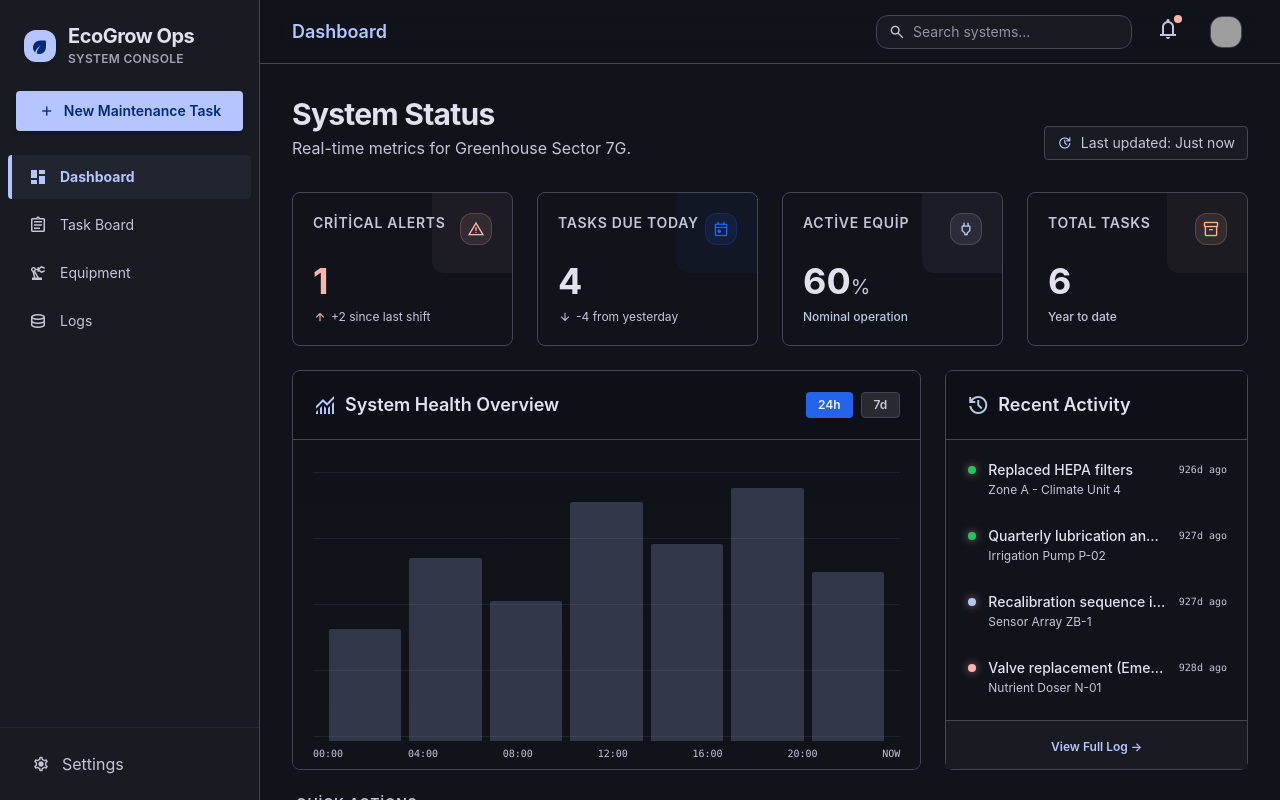
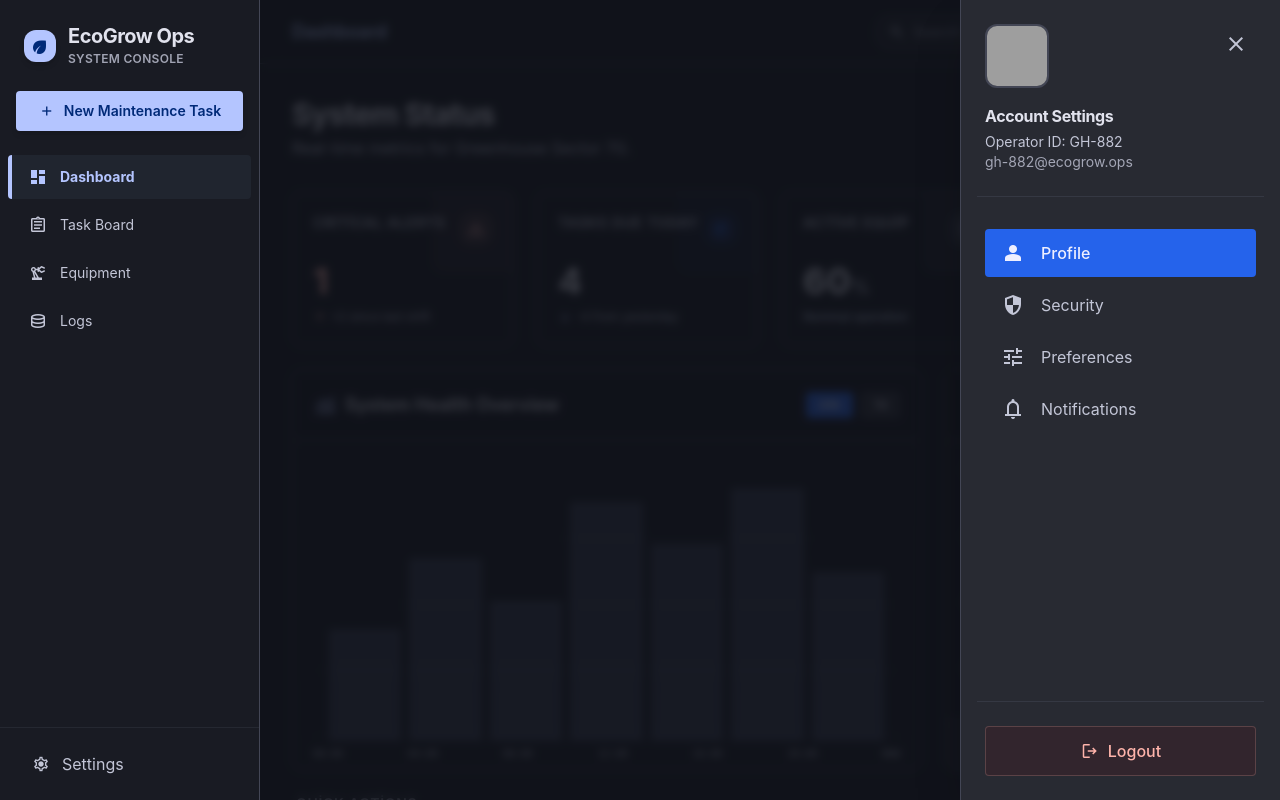
Before and after one commit to hikmetgulsesli/greenhouse-ops-rootfix-0509-scopefix, a React (Vite) app: page / in a window 1280 px wide. Both pictures are taken after a click on the button "notifications". Shown: the top 800 px of the page. Built offline with nearby package versions, Linux system fonts and the light colour scheme; grey boxes are pictures that could not be loaded.

Commit message:
feat: QA-FIX-001 - wire all unwired buttons with onClick handlers

```diff
--- a/src/App.tsx
+++ b/src/App.tsx
@@ -157,6 +157,7 @@ function AppShell({
               />
             </div>
             <button
+              onClick={() => setProfileOpen(true)}
               className="text-on-surface-variant hover:bg-surface-container-highest p-2 rounded-full transition-colors cursor-pointer active:opacity-80 relative"
               aria-label="Notifications"
             >
@@ -282,7 +283,10 @@ function AppShell({
             </button>
           </div>
           <nav className="flex-1 flex flex-col space-y-1 font-body text-body-md text-primary">
-            <button className="flex items-center gap-4 py-3 px-4 bg-primary-container text-on-primary-container rounded-lg mx-2 transition-colors focus:outline-none focus:ring-2 focus:ring-primary focus:ring-offset-2 focus:ring-offset-surface-container-high font-medium text-left cursor-pointer">
+            <button
+              onClick={() => setProfileOpen(false)}
+              className="flex items-center gap-4 py-3 px-4 bg-primary-container text-on-primary-container rounded-lg mx-2 transition-colors focus:outline-none focus:ring-2 focus:ring-primary focus:ring-offset-2 focus:ring-offset-surface-container-high font-medium text-left cursor-pointer"
+            >
               <span
                 className="material-symbols-outlined"
                 style={{ fontVariationSettings: "'FILL' 1" }}
@@ -291,21 +295,33 @@ function AppShell({
               </span>
               Profile
             </button>
-            <button className="flex items-center gap-4 py-3 px-4 text-on-surface-variant hover:text-on-surface hover:bg-surface-container-highest mx-2 rounded-lg transition-colors focus:outline-none focus:ring-2 focus:ring-primary focus:ring-offset-2 focus:ring-offset-surface-container-high text-left cursor-pointer">
+            <button
+              onClick={() => setProfileOpen(false)}
+              className="flex items-center gap-4 py-3 px-4 text-on-surface-variant hover:text-on-surface hover:bg-surface-container-highest mx-2 rounded-lg transition-colors focus:outline-none focus:ring-2 focus:ring-primary focus:ring-offset-2 focus:ring-offset-surface-container-high text-left cursor-pointer"
+            >
               <span className="material-symbols-outlined">security</span>
               Security
             </button>
-            <button className="flex items-center gap-4 py-3 px-4 text-on-surface-variant hover:text-on-surface hover:bg-surface-container-highest mx-2 rounded-lg transition-colors focus:outline-none focus:ring-2 focus:ring-primary focus:ring-offset-2 focus:ring-offset-surface-container-high text-left cursor-pointer">
+            <button
+              onClick={() => setProfileOpen(false)}
+              className="flex items-center gap-4 py-3 px-4 text-on-surface-variant hover:text-on-surface hover:bg-surface-container-highest mx-2 rounded-lg transition-colors focus:outline-none focus:ring-2 focus:ring-primary focus:ring-offset-2 focus:ring-offset-surface-container-high text-left cursor-pointer"
+            >
               <span className="material-symbols-outlined">tune</span>
               Preferences
             </button>
-            <button className="flex items-center gap-4 py-3 px-4 text-on-surface-variant hover:text-on-surface hover:bg-surface-container-highest mx-2 rounded-lg transition-colors focus:outline-none focus:ring-2 focus:ring-primary focus:ring-offset-2 focus:ring-offset-surface-container-high text-left cursor-pointer">
+            <button
+              onClick={() => setProfileOpen(false)}
+              className="flex items-center gap-4 py-3 px-4 text-on-surface-variant hover:text-on-surface hover:bg-surface-container-highest mx-2 rounded-lg transition-colors focus:outline-none focus:ring-2 focus:ring-primary focus:ring-offset-2 focus:ring-offset-surface-container-high text-left cursor-pointer"
+            >
               <span className="material-symbols-outlined">notifications</span>
               Notifications
             </button>
           </nav>
           <div className="mt-auto pt-6 border-t border-outline-variant/50 px-2 pb-2">
-            <button className="w-full flex items-center justify-center gap-2 py-3 px-4 text-error bg-error-container/10 border border-error/20 hover:bg-error-container/20 rounded-lg transition-colors font-medium focus:outline-none focus:ring-2 focus:ring-error focus:ring-offset-2 focus:ring-offset-surface-container-high cursor-pointer">
+            <button
+              onClick={() => setProfileOpen(false)}
+              className="w-full flex items-center justify-center gap-2 py-3 px-4 text-error bg-error-container/10 border border-error/20 hover:bg-error-container/20 rounded-lg transition-colors font-medium focus:outline-none focus:ring-2 focus:ring-error focus:ring-offset-2 focus:ring-offset-surface-container-high cursor-pointer"
+            >
               <span className="material-symbols-outlined text-[20px]">logout</span>
               Logout
             </button>
--- a/src/screens/EmptyState.tsx
+++ b/src/screens/EmptyState.tsx
@@ -110,10 +110,18 @@ export function EmptyState(props: EmptyStateProps = {}) {
                   readOnly
                 />
               </div>
-              <button className="text-on-surface-variant hover:bg-surface-container-highest rounded-full transition-colors p-2 cursor-pointer active:opacity-80 flex items-center justify-center" aria-label="Notifications">
+              <button
+                onClick={() => handleNav("settings")}
+                className="text-on-surface-variant hover:bg-surface-container-highest rounded-full transition-colors p-2 cursor-pointer active:opacity-80 flex items-center justify-center"
+                aria-label="Notifications"
+              >
                 <span className="material-symbols-outlined">notifications</span>
               </button>
-              <button className="text-on-surface-variant hover:bg-surface-container-highest rounded-full transition-colors p-2 cursor-pointer active:opacity-80 flex items-center justify-center relative" aria-label="User profile">
+              <button
+                onClick={() => handleNav("settings")}
+                className="text-on-surface-variant hover:bg-surface-container-highest rounded-full transition-colors p-2 cursor-pointer active:opacity-80 flex items-center justify-center relative"
+                aria-label="User profile"
+              >
                 <span className="material-symbols-outlined">account_circle</span>
                 <span className="sr-only">User Profile</span>
               </button>
--- a/src/screens/FilteredOverview.tsx
+++ b/src/screens/FilteredOverview.tsx
@@ -224,6 +224,7 @@ export function FilteredOverview(props: FilteredOverviewProps = {}) {
                     </div>
                     <div className="relative group">
                       <button
+                        onClick={() => handleNavigate("tasks")}
                         className="text-on-surface-variant hover:text-on-surface p-1 rounded hover:bg-surface-container-highest cursor-pointer"
                         aria-label="Task options"
                       >
--- a/src/screens/Settings.tsx
+++ b/src/screens/Settings.tsx
@@ -89,7 +89,10 @@ export function Settings(props: SettingsProps = {}) {
           </div>
         </div>
         <div className="p-4">
-          <button className="w-full bg-primary text-on-primary py-2.5 px-4 rounded-lg font-semibold text-sm shadow-md hover:brightness-110 focus:ring-2 focus:ring-primary focus:ring-offset-2 focus:ring-offset-background transition-colors active:scale-[0.98] flex items-center justify-center gap-2 cursor-pointer">
+          <button
+            onClick={() => onNavigate?.('tasks', 'tasks')}
+            className="w-full bg-primary text-on-primary py-2.5 px-4 rounded-lg font-semibold text-sm shadow-md hover:brightness-110 focus:ring-2 focus:ring-primary focus:ring-offset-2 focus:ring-offset-background transition-colors active:scale-[0.98] flex items-center justify-center gap-2 cursor-pointer"
+          >
             <span className="material-symbols-outlined text-[18px]">add</span>
             New Maintenance Task
           </button>
@@ -113,11 +116,17 @@ export function Settings(props: SettingsProps = {}) {
           </button>
         </div>
         <div className="p-3 border-t border-outline-variant space-y-1">
-          <button className="flex items-center gap-3 w-full text-left py-3 px-4 transition-colors hover:bg-surface-container-high rounded-lg font-body text-label-md antialiased group active:scale-[0.98] cursor-pointer text-on-surface-variant hover:text-on-surface">
+          <button
+            onClick={() => onNavigate?.('settings', 'settings')}
+            className="flex items-center gap-3 w-full text-left py-3 px-4 transition-colors hover:bg-surface-container-high rounded-lg font-body text-label-md antialiased group active:scale-[0.98] cursor-pointer text-on-surface-variant hover:text-on-surface"
+          >
             <span className="material-symbols-outlined group-hover:text-primary transition-colors">help</span>
             Support
           </button>
-          <button className="flex items-center gap-3 w-full text-left py-3 px-4 rounded-r-lg font-body text-label-md antialiased active:scale-[0.98] transition-transform text-primary border-l-4 border-primary bg-secondary-container/20 font-bold">
+          <button
+            onClick={() => onNavigate?.('settings', 'settings')}
+            className="flex items-center gap-3 w-full text-left py-3 px-4 rounded-r-lg font-body text-label-md antialiased active:scale-[0.98] transition-transform text-primary border-l-4 border-primary bg-secondary-container/20 font-bold"
+          >
             <span className="material-symbols-outlined" style={{ fontVariationSettings: "'FILL' 1" }}>settings</span>
             Settings
           </button>
@@ -136,16 +145,28 @@ export function Settings(props: SettingsProps = {}) {
           </div>
           <div className="flex items-center gap-2">
             <div className="relative group">
-              <button className="p-2 text-on-surface-variant hover:bg-surface-container-highest hover:text-primary rounded-full transition-colors cursor-pointer active:opacity-80" aria-label="Search">
+              <button
+              onClick={() => onNavigate?.('dashboard', 'dashboard')}
+              className="p-2 text-on-surface-variant hover:bg-surface-container-highest hover:text-primary rounded-full transition-colors cursor-pointer active:opacity-80"
+              aria-label="Search"
+            >
                 <span className="material-symbols-outlined">search</span>
               </button>
             </div>
             <div className="h-6 w-px bg-outline-variant mx-2"></div>
-            <button className="p-2 text-on-surface-variant hover:bg-surface-container-highest hover:text-primary rounded-full transition-colors cursor-pointer active:opacity-80 relative" aria-label="Notifications">
+            <button
+              onClick={() => onNavigate?.('settings', 'settings')}
+              className="p-2 text-on-surface-variant hover:bg-surface-container-highest hover:text-primary rounded-full transition-colors cursor-pointer active:opacity-80 relative"
+              aria-label="Notifications"
+            >
               <span className="material-symbols-outlined">notifications</span>
               <span className="absolute top-1 right-1 w-2 h-2 bg-error rounded-full"></span>
             </button>
-            <button className="p-2 text-on-surface-variant hover:bg-surface-container-highest hover:text-primary rounded-full transition-colors cursor-pointer active:opacity-80" aria-label="Account">
+            <button
+              onClick={() => onNavigate?.('settings', 'settings')}
+              className="p-2 text-on-surface-variant hover:bg-surface-container-highest hover:text-primary rounded-full transition-colors cursor-pointer active:opacity-80"
+              aria-label="Account"
+            >
               <span className="material-symbols-outlined">account_circle</span>
             </button>
           </div>
@@ -251,7 +272,10 @@ export function Settings(props: SettingsProps = {}) {
                     </div>
                   </div>
                   <div className="mt-6 pt-4 border-t border-outline-variant">
-                    <button className="text-sm text-error hover:text-error-container transition-colors font-medium flex items-center gap-2 cursor-pointer">
+                    <button
+                      onClick={() => onNavigate?.('settings', 'settings')}
+                      className="text-sm text-error hover:text-error-container transition-colors font-medium flex items-center gap-2 cursor-pointer"
+                    >
                       <span className="material-symbols-outlined text-[18px]">restart_alt</span>
                       Restart System Services
                     </button>
--- a/src/screens/TaskBoard.tsx
+++ b/src/screens/TaskBoard.tsx
@@ -146,10 +146,18 @@ export function TaskBoard(props: TaskBoardProps = {}) {
               <span className="material-symbols-outlined text-sm">add</span>
               New Task
             </button>
-            <button className="p-2 text-on-surface-variant hover:bg-surface-container-highest rounded-full transition-colors cursor-pointer active:opacity-80" aria-label="Notifications">
+            <button
+              onClick={() => handleNav("tasks")}
+              className="p-2 text-on-surface-variant hover:bg-surface-container-highest rounded-full transition-colors cursor-pointer active:opacity-80"
+              aria-label="Notifications"
+            >
               <span className="material-symbols-outlined">notifications</span>
             </button>
-            <button className="p-2 text-on-surface-variant hover:bg-surface-container-highest rounded-full transition-colors cursor-pointer active:opacity-80" aria-label="Profile">
+            <button
+              onClick={() => handleNav("tasks")}
+              className="p-2 text-on-surface-variant hover:bg-surface-container-highest rounded-full transition-colors cursor-pointer active:opacity-80"
+              aria-label="Profile"
+            >
               <span className="material-symbols-outlined">account_circle</span>
             </button>
           </div>
@@ -204,6 +212,7 @@ export function TaskBoard(props: TaskBoardProps = {}) {
                           {!isCompleted && (
                             <div className="relative group">
                               <button
+                                onClick={() => handleNav("tasks")}
                                 className="text-on-surface-variant hover:text-on-surface p-1 rounded hover:bg-surface-container-highest cursor-pointer"
                                 aria-label="Task options"
                               >
```
